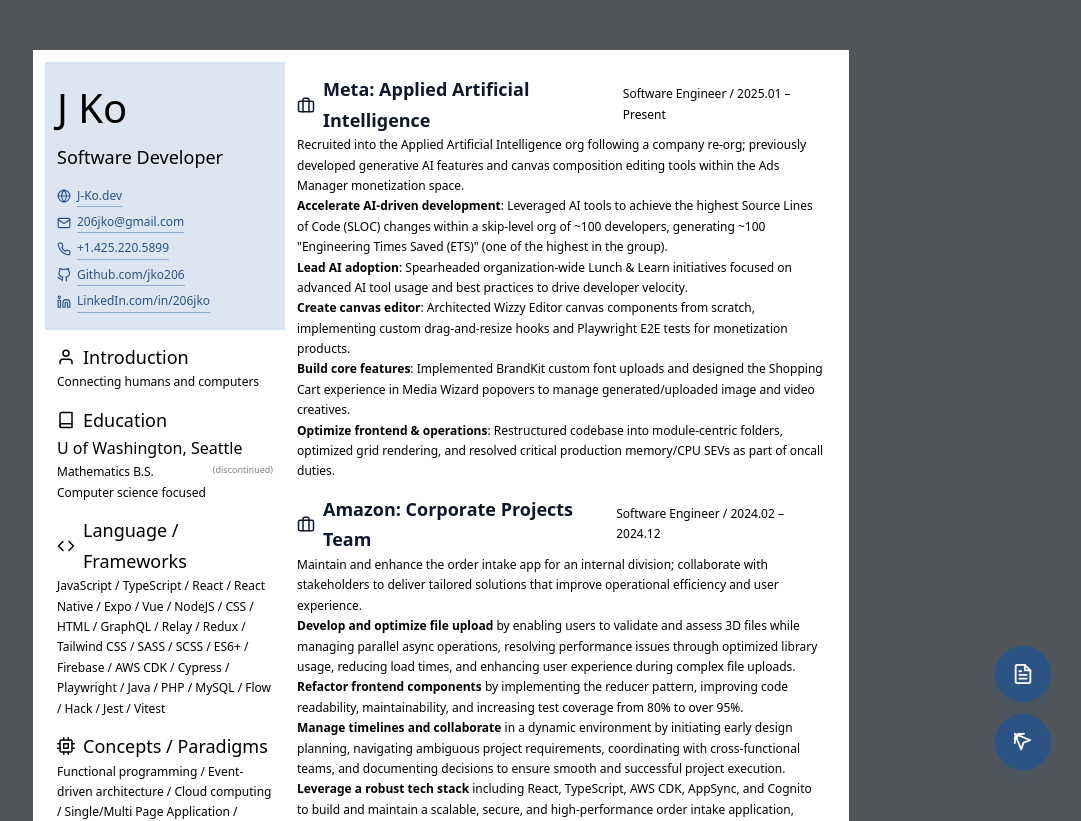
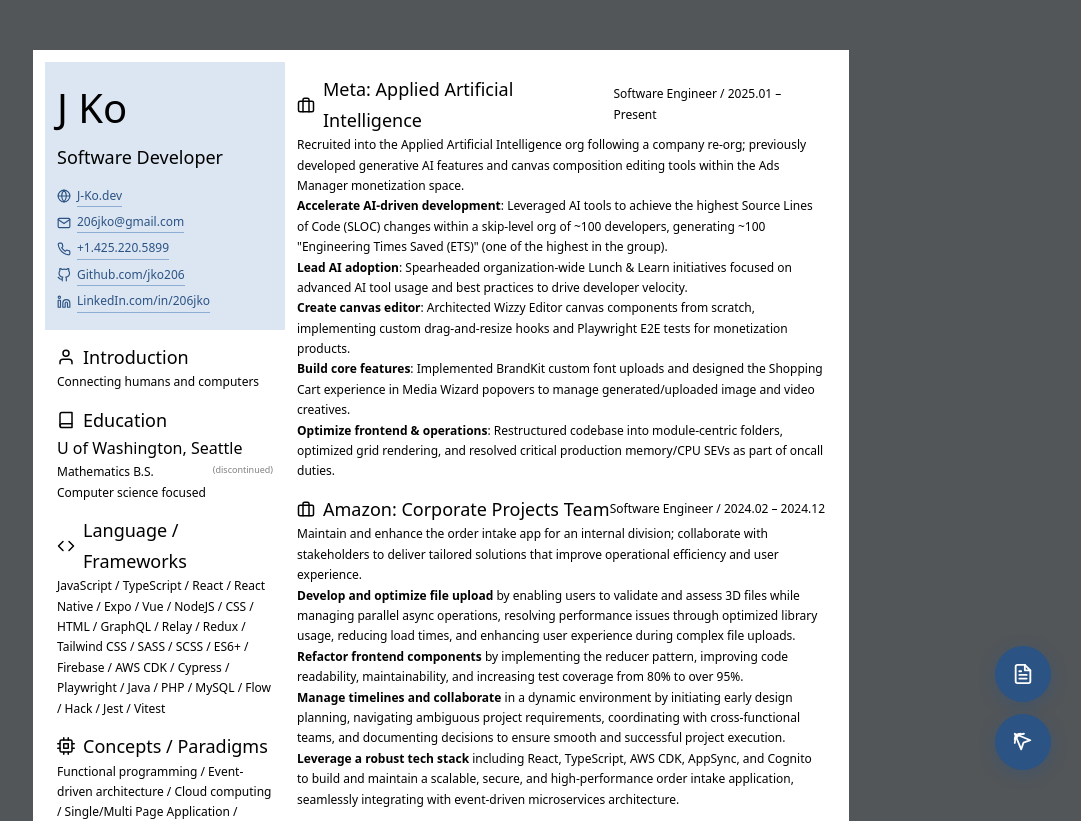
Before and after one commit to jko206/jko-dev, a Vue app: page / in a window 1280 px wide. Shown: the top 821 px of the page, without its empty margins (199-1280 px from the left). Built offline with nearby package versions, Linux system fonts and the light colour scheme.

Commit message:
style(resume-item): align experience header text weight and color with left-column headers

```diff
--- a/src/components/ResumeItem.vue
+++ b/src/components/ResumeItem.vue
@@ -90,8 +90,6 @@
   font-size: 18px
   display: flex
   align-items: center
-  font-weight: 800
-  color: #0f172a
   margin: 0
 
 h3
```
